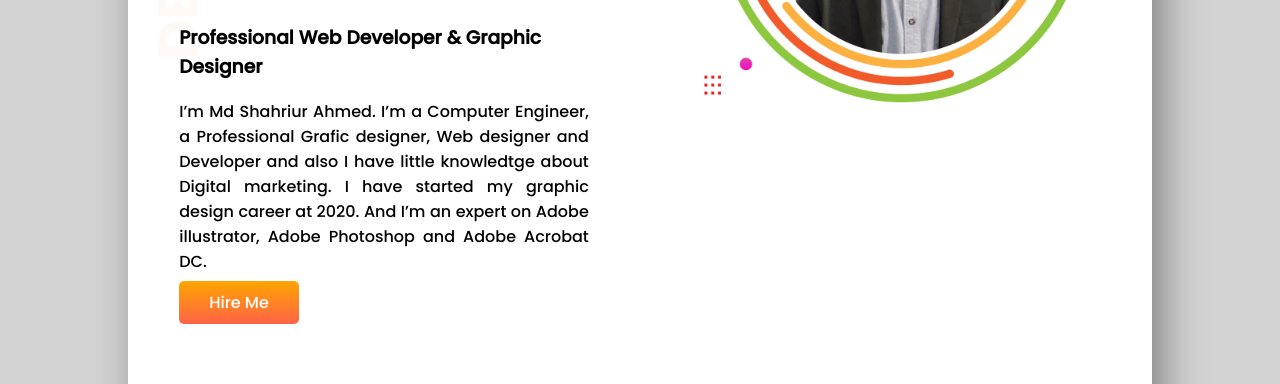
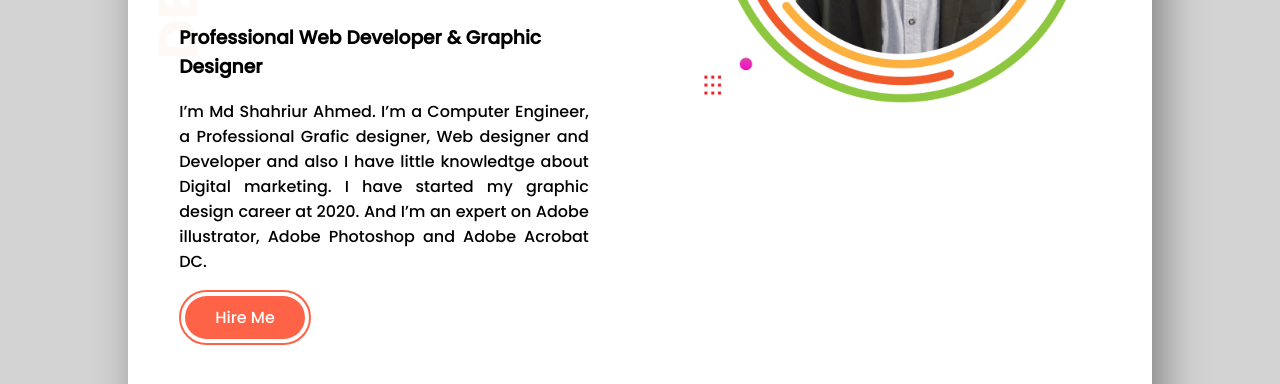
Before and after one commit to shahriurahmed/portfolio-website, a plain HTML site: page index.html in a window 1280 px wide. Shown: the part 303-687 px from the top of the page. Drawn offline with Linux system fonts and the light colour scheme.

Commit message:
new Button design

```diff
--- a/index.html
+++ b/index.html
@@ -6,6 +6,7 @@
     <meta name="viewport" content="width=device-width, initial-scale=1.0">
     <title>Shahriur Portfolio</title>
     <link rel="stylesheet" href="style.css">
+    <link rel="shortcut icon" href="images/illustrators/logo icon of shahriur studio.png" type="image/x-icon">
 </head>
 <body>
     <main>
@@ -24,7 +25,11 @@
                     on Adobe illustrator, Adobe Photoshop
                     and Adobe Acrobat DC.
                 </p>
-                <a class="link-button" href="https://www.fiverr.com/shahriur_studio" target="_blank">Hire Me</a>
+                <div id="b_design">
+                    <a class="link-button" href="https://www.fiverr.com/shahriur_studio" target="_blank">Hire Me</a>
+
+                </div>
+
             </div>
 
             <div class="half-width" id="im">
--- a/style.css
+++ b/style.css
@@ -71,11 +71,22 @@ p {
 
 .link-button {
   text-decoration: none;
-  background-image: linear-gradient(orange, tomato);
+  background-color: tomato;
+
   padding: 10px 30px;
-  border-radius: 5px;
+  border-radius: 40px;
   color: white;
   font-weight: 400;
+  margin: 0;
+}
+#b_design {
+  border: 2px solid tomato;
+  border-radius: 40px;
+  padding-top: 13px;
+  padding-bottom: 13px;
+  padding-right: 4px;
+  padding-left: 4px;
+  width: 120px;
 }
 
 .top-banner {
```
Also changed, not shown: images/illustrators/logo icon of shahriur studio.png (added).
